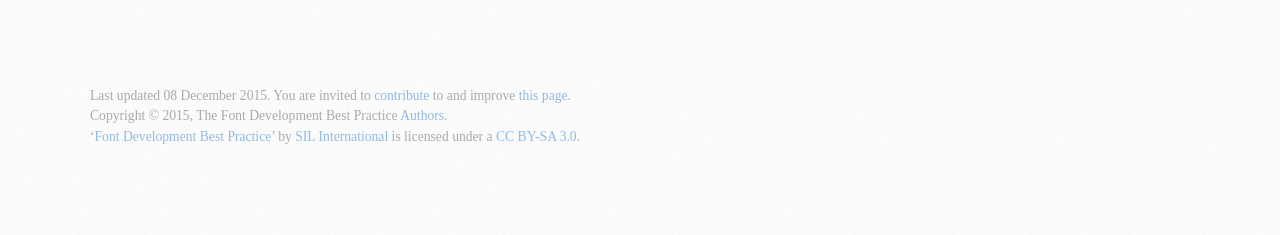
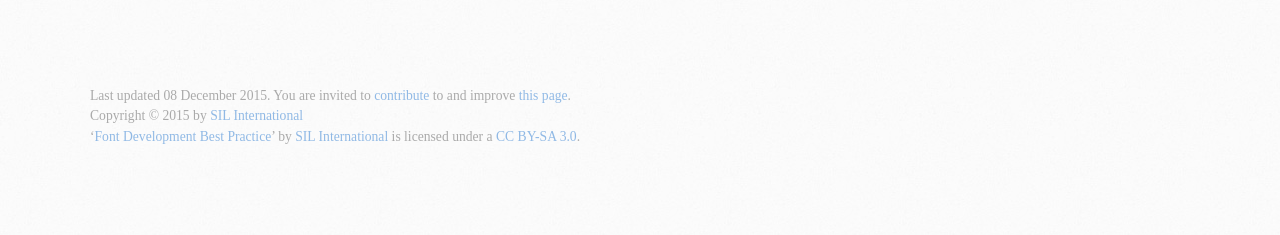
Before and after one commit to silnrsi/FDBP, a Jekyll site: the page built from en-US/index.md, in a window 1280 px wide. Shown: the part 1439-1674 px from the top of the page. Built offline with Jekyll 4.4.1, drawn with Linux system fonts in a browser that asks for light colours; some web fonts are replaced; Markdown is read by kramdown in place of the engine named in the settings.

Commit message:
update copyright in footer

```diff
--- a/_includes/footer.html
+++ b/_includes/footer.html
@@ -3,7 +3,7 @@
 
 <div class="inner">
   <p>Last updated {{ site.time | date_to_long_string }}. You are invited to <a href="{{site.repourl}}">contribute</a> to and improve <a class="editthispage" href="https:{{site.repourl}}/blob/gh-pages{{ page.url | replace: '.html', '.md' }}" target="_blank">this page</a>.</p>
-  <p>Copyright &copy; 2015, The {{site.title}} <a href="https://{{site.repourl}}/blob/gh-pages/AUTHORS.txt">Authors</a>.</p>
+  <p>Copyright &copy; 2015 by <a href="http://www.sil.org">SIL International</a></p>
   <p>‘<a href="{{site.url}}"><span xmlns:dct="http://purl.org/dc/terms/" property="dct:title">{{site.title}}</span></a>’ by <a xmlns:cc="http://creativecommons.org/ns#" href="http://www.sil.org" property="cc:attributionName" rel="cc:attributionURL">SIL International</a> is licensed under a <a rel="license" href="http://creativecommons.org/licenses/by-sa/3.0/deed.en_US">CC BY-SA 3.0</a>.
 </div>
 
```
